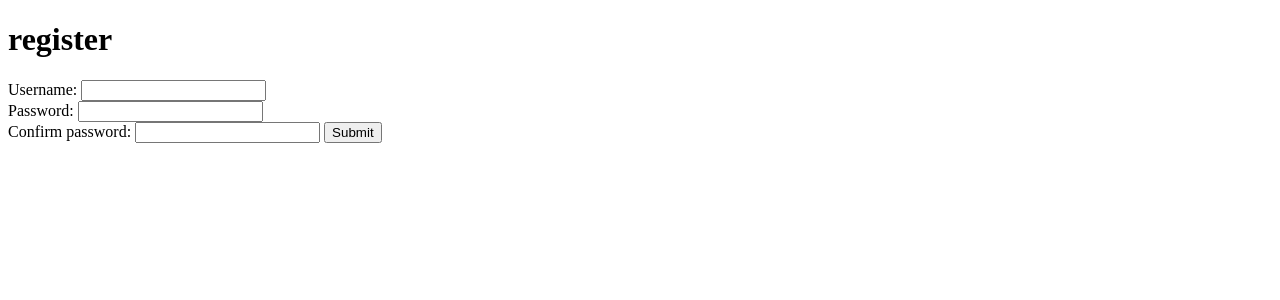
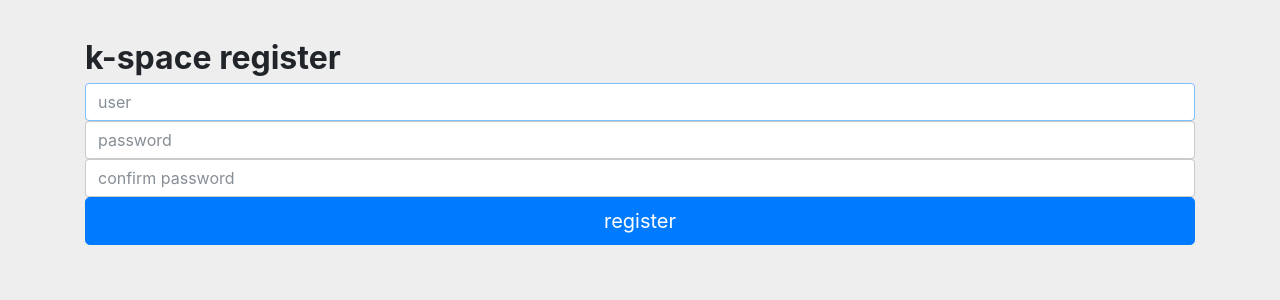
Before and after one commit to k-space-ee/k-space-web, a Django app: page /register/ in a window 1280 px wide. Shown: the top 300 px of the page. Run offline with Django 3.2, Linux system fonts and the light colour scheme; some libraries are stand-ins or nearby versions.

Commit message:
register bootstrapify

```diff
--- a/templates/register.html
+++ b/templates/register.html
@@ -1,17 +1,80 @@
 <!DOCTYPE html>
 <html lang="en">
 	<head>
-    <meta charset="UTF-8">
-    <title>Register</title>
+		<meta http-equiv="X-UA-Compatible" content="IE=edge">
+		<meta name="viewport" content="width=device-width, initial-scale=1">
+
+		<link href='http://fonts.googleapis.com/css?family=Raleway:400,300' rel='stylesheet' type='text/css'>
+		<title>register</title>
+		<link href="../static/css/bootstrap.min.css" rel="stylesheet">
+
+		<!-- HTML5 shim and Respond.js for IE8 support of HTML5 elements and media queries -->
+		<!-- WARNING: Respond.js doesn't work if you view the page via file:// -->
+		<!--[if lt IE 9]>
+			<script src="https://oss.maxcdn.com/html5shiv/3.7.3/html5shiv.min.js"></script>
+			<script src="https://oss.maxcdn.com/respond/1.4.2/respond.min.js"></script>
+		<![endif]-->
+
+
+		<style type="text/css">
+		#teade{
+			text-align: center;
+		}
+
+		body {
+		  padding-top: 40px;
+		  padding-bottom: 40px;
+		  background-color: #eee;
+		}
+
+		.form-signin {
+		  max-width: 330px;
+		  padding: 15px;
+		  margin: 0 auto;
+		}
+		.form-signin .form-signin-heading,
+		.form-signin .checkbox {
+		  margin-bottom: 10px;
+		}
+		.form-signin .checkbox {
+		  font-weight: normal;
+		}
+		.form-signin .form-control {
+		  position: relative;
+		  height: auto;
+		  -webkit-box-sizing: border-box;
+				  box-sizing: border-box;
+		  padding: 10px;
+		  font-size: 16px;
+		}
+		.form-signin .form-control:focus {
+		  z-index: 2;
+		}
+		.form-signin input[type="email"] {
+		  margin-bottom: -1px;
+		  border-bottom-right-radius: 0;
+		  border-bottom-left-radius: 0;
+		}
+		.form-signin input[type="password"] {
+		  margin-bottom: 10px;
+		  border-top-left-radius: 0;
+		  border-top-right-radius: 0;
+		}
+		</style>
 	</head>
 	<body>
-    <h1>register</h1>
+		<div class="container">
 			<form id="reg" action="/register/" method="POST">
 				{% csrf_token %}
-        Username: <input type="text" name="username"><br>
-        Password: <input type="password" name="password"><br>
-        Confirm password: <input type="password" name="password_confirmation">
-        <input type="submit" />
+				<h2 class="form-signin-heading"><strong>k-space register</strong></h2>
+				<label for="user" class="sr-only">user</label>
+				<input type="text" name="user" id="user" class="form-control" placeholder="user" required autofocus>
+				<label for="pw" class="sr-only">password</label>
+				<input type="password" name="pw" id="pw" class="form-control" placeholder="password" required>
+				<label for="password_confirmation" class="sr-only">confirm password</label>
+				<input type="password" name="password_confirmation" id="password_confirmation" class="form-control" placeholder="confirm password" required>
+				<button class="btn btn-lg btn-primary btn-block" type="submit">register</button>
 			</form>
+		</div>
 	</body>
 </html>
```
Lines whose indentation alone changed are shown as unchanged.
